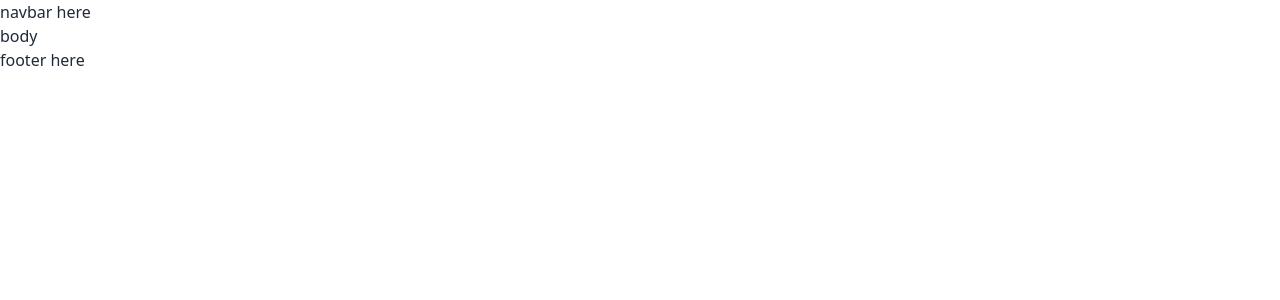
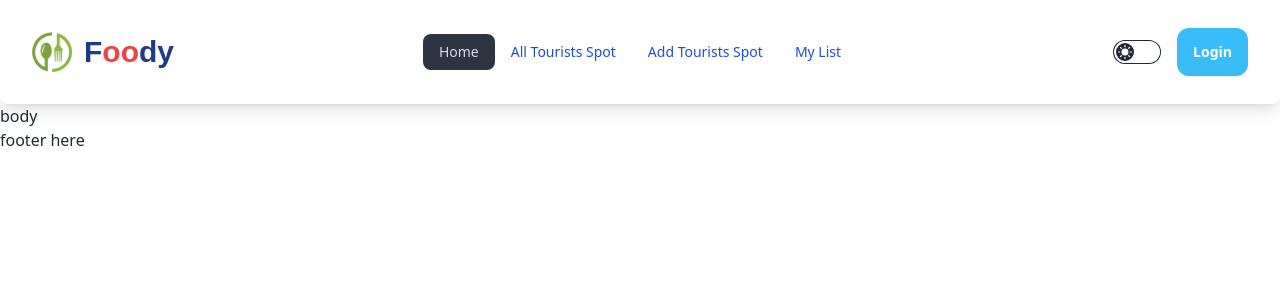
Before and after one commit to abdullahrafi1234/foody-client, a React (Vite) app: page / in a window 1280 px wide. Shown: the top 300 px of the page. Built offline with nearby package versions, Linux system fonts and the light colour scheme.

Commit message:
added navbar

```diff
--- a/src/index.css
+++ b/src/index.css
@@ -1,3 +1,18 @@
 @tailwind base;
 @tailwind components;
 @tailwind utilities;
+
+
+@import url('https://fonts.googleapis.com/css2?family=Rancho&display=swap');
+
+.rancho-regular {
+    font-family: "Rancho", cursive;
+    font-weight: 400;
+    font-style: normal;
+  }
+
+  @import url('https://fonts.googleapis.com/css2?family=Work+Sans:ital,wght@0,100..900;1,100..900&display=swap');
+
+  .workSans{
+    font-family: "Work Sans", sans-serif;
+  }
--- a/src/pages/Navbar/Navbar.jsx
+++ b/src/pages/Navbar/Navbar.jsx
@@ -1,9 +1,109 @@
+import { useContext, useEffect, useState } from "react";
+import { Link, NavLink } from "react-router-dom";
+// import { AuthContext } from "../../providers/AuthProvider";
 
 
 const Navbar = () => {
+    // const { user, logOut } = useContext(AuthContext)
+    const [theme, setTheme] = useState('light')
+    // console.log(theme);
+
+    useEffect(() => {
+        localStorage.setItem('theme', theme)
+        const localTheme = localStorage.getItem('theme')
+        document.querySelector('html').setAttribute('data-theme', localTheme)
+    }, [theme])
+
+    const handleTheme = e => {
+        if (e.target.checked) {
+            setTheme('dark')
+            // console.log(e.target.value)
+        }
+        else {
+            setTheme('light')
+        }
+    }
+
+    // const handleLogOut = () => {
+    //     logOut()
+    //         .then()
+    //         .catch()
+    // }
+
+    const navLinks = <>
+        <li><NavLink to={'/'}>Home</NavLink></li>
+        <li><NavLink to={'/all-tourists-spot'}>All Tourists Spot</NavLink></li>
+        <li><NavLink to={'/add-tourists-spot'}>Add Tourists Spot</NavLink></li>
+        <li><NavLink to={'/myList'}>My List</NavLink></li>
+
+        {/* {
+            user ? <li><NavLink to={'/update-profile'}>Update Profile</NavLink></li> : ''
+        } */}
+
+        {/* <li><NavLink to={'/contact-us'}>Contact Us</NavLink></li> */}
+        {/* {
+            !user ? <li><NavLink to={'/register'}>Register</NavLink></li> : ''
+        } */}
+    </>
+
     return (
-        <div>
-            <h3>navbar here</h3>
+        <div className="navbar lg:px-8 rounded-b-lg shadow-lg text-blue-700 py-6">
+            <div className="navbar-start">
+                <div className="dropdown">
+                    <div tabIndex={0} role="button" className="btn btn-ghost lg:hidden">
+                        <svg xmlns="http://www.w3.org/2000/svg" className="h-5 w-5" fill="none" viewBox="0 0 24 24" stroke="currentColor"><path strokeLinecap="round" strokeLinejoin="round" strokeWidth="2" d="M4 6h16M4 12h8m-8 6h16" /></svg>
+                    </div>
+                    <ul tabIndex={0} className="menu menu-sm dropdown-content mt-3 z-[1] p-2 shadow bg-base-100 rounded-box w-52">
+                        {navLinks}
+                    </ul>
+                </div>
+                <div className="flex items-center gap-3 justify-center">
+                    <p><img className="w-10" src="logo food.jpg" alt="" /></p>
+
+                    <div className=" workSans text-3xl text-blue-900 font-bold gap-0">
+                        <Link className="gap-0 items-center">
+                            F<span className="text-red-500">oo</span>dy
+                        </Link>
+                    </div>
+                </div>
+            </div>
+            <div className="navbar-center hidden lg:flex">
+                <ul className="menu menu-horizontal px-1">
+                    {navLinks}
+                </ul>
+            </div>
+            <div className="navbar-end">
+                <div className="p-4">
+                    <label className="cursor-pointer grid place-items-center">
+                        <input onChange={handleTheme} type="checkbox" className="toggle theme-controller bg-base-content row-start-1 col-start-1 col-span-2" />
+                        <svg className="col-start-1 row-start-1 stroke-base-100 fill-base-100" xmlns="http://www.w3.org/2000/svg" width="14" height="14" viewBox="0 0 24 24" fill="none" stroke="currentColor" strokeWidth="2" strokeLinecap="round" strokeLinejoin="round"><circle cx="12" cy="12" r="5" /><path d="M12 1v2M12 21v2M4.2 4.2l1.4 1.4M18.4 18.4l1.4 1.4M1 12h2M21 12h2M4.2 19.8l1.4-1.4M18.4 5.6l1.4-1.4" /></svg>
+                        <svg className="col-start-2 row-start-1 stroke-base-100 fill-base-100" xmlns="http://www.w3.org/2000/svg" width="14" height="14" viewBox="0 0 24 24" fill="none" stroke="currentColor" strokeWidth="2" strokeLinecap="round" strokeLinejoin="round"><path d="M21 12.79A9 9 0 1 1 11.21 3 7 7 0 0 0 21 12.79z"></path></svg>
+                    </label>
+                </div>
+
+
+                <div className="">
+                    <Link className="btn rounded-xl bg-[#38bdf8] text-white border-none" to={'/login'}>Login</Link>
+                </div>
+
+                {/* {
+                    user ?
+
+                        <div className="dropdown dropdown-hover mr-8">
+                            <div tabIndex={0} role="button" className=" hover m-1">
+                                <img className="w-12 rounded-full" src={user?.photoURL || 'user.png'} alt="" />
+                            </div>
+                            <ul tabIndex={0} className="dropdown-content z-[1] menu p-4 shadow bg-base-100 rounded-lg w-[120px]">
+                                <li>{user?.displayName || 'Name Not Found'}</li>
+                                <li><button onClick={handleLogOut} className=" rounded-xl bg-[#38bdf8] text-white border-none">Log Out</button></li>
+                            </ul>
+                        </div>
+                        :
+                        <div className="">
+                            <Link className="btn rounded-xl bg-[#38bdf8] text-white border-none" to={'/login'}>Login</Link>
+                        </div>
+                } */}
+            </div>
         </div>
     );
 };
```
Also changed, not shown: public/logo food.jpg (added).
